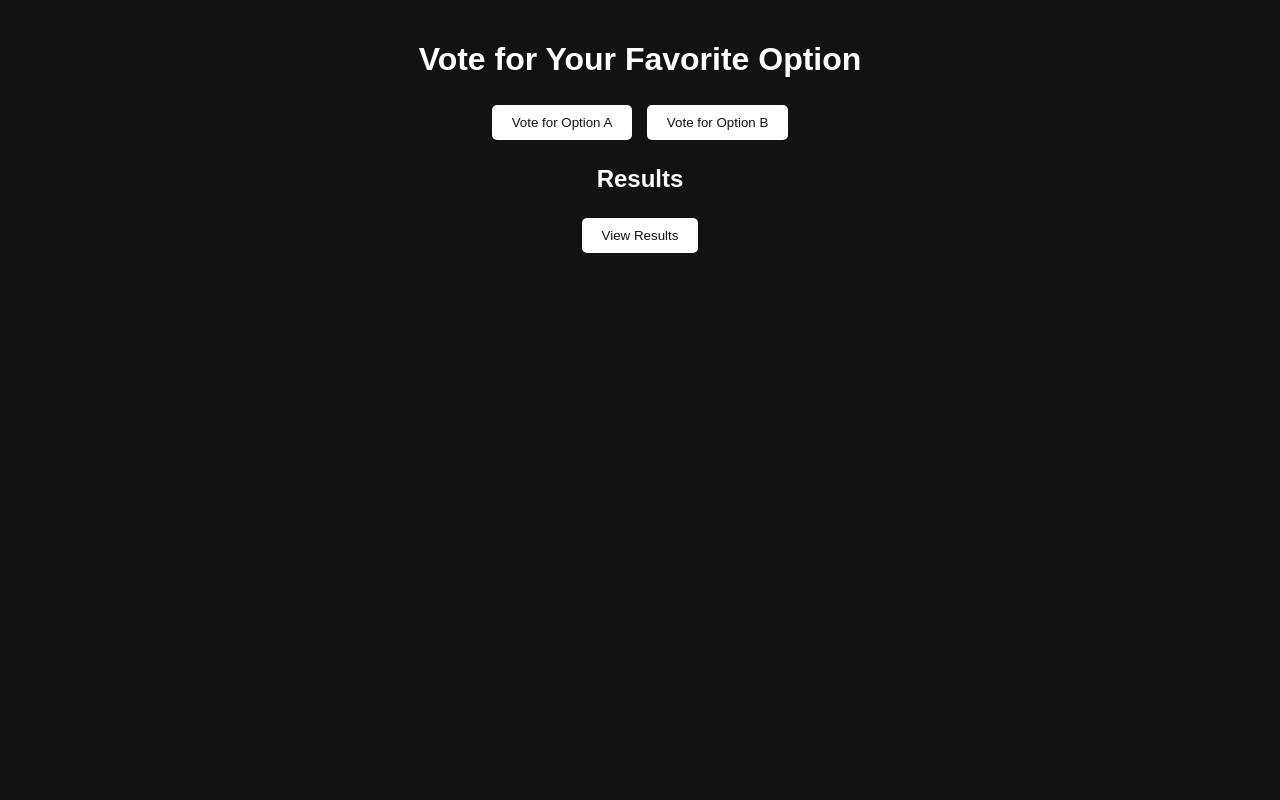
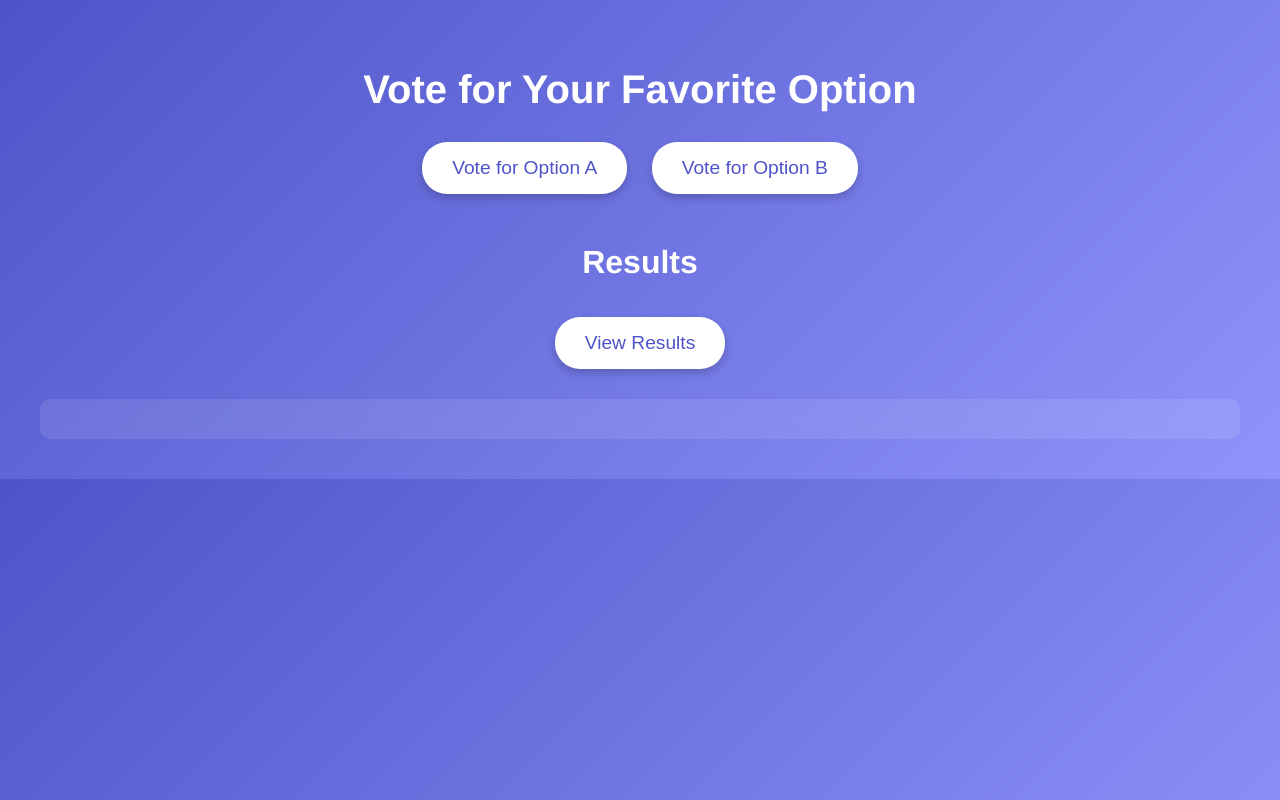
Before and after one commit to G-Aslan/voting-app, a website: page web-app/vote.html in a window 1280 px wide. Drawn offline with Linux system fonts and the light colour scheme.

Commit message:
Changed html file

```diff
--- a/web-app/vote.html
+++ b/web-app/vote.html
@@ -6,29 +6,64 @@
     <title>Vote App</title>
     <style>
         body {
-            background-color: #121212;
+            background: linear-gradient(135deg, #4e54c8, #8f94fb);
             color: #ffffff;
-            font-family: Arial, sans-serif;
+            font-family: 'Helvetica Neue', sans-serif;
             text-align: center;
             margin: 0;
-            padding: 20px;
+            padding: 40px;
+            animation: fadeIn 0.5s;
         }
+
+        @keyframes fadeIn {
+            from { opacity: 0; }
+            to { opacity: 1; }
+        }
+
+        h1 {
+            font-size: 2.5rem;
+            margin-bottom: 20px;
+        }
+
         button {
             background-color: #ffffff;
-            color: #121212;
+            color: #4e54c8;
             border: none;
-            border-radius: 5px;
-            padding: 10px 20px;
-            margin: 5px;
+            border-radius: 25px;
+            padding: 15px 30px;
+            margin: 10px;
             cursor: pointer;
-            transition: background-color 0.3s, color 0.3s;
+            font-size: 1.2rem;
+            box-shadow: 0 4px 8px rgba(0, 0, 0, 0.2);
+            transition: background-color 0.3s, transform 0.3s;
         }
+
         button:hover {
-            background-color: #cccccc;
-            color: #121212;
+            background-color: #f0f0f0;
+            transform: translateY(-2px);
         }
+
+        h2 {
+            margin-top: 40px;
+            font-size: 2rem;
+        }
+
         #results {
             margin-top: 20px;
+            padding: 20px;
+            border-radius: 10px;
+            background-color: rgba(255, 255, 255, 0.1);
+            backdrop-filter: blur(10px);
+        }
+
+        #results p {
+            font-size: 1.5rem;
+            margin: 10px 0;
+            transition: color 0.3s;
+        }
+
+        #results p:hover {
+            color: #ffa500;
         }
     </style>
     <script>
@@ -38,7 +73,12 @@
                 headers: { 'Content-Type': 'application/json' },
                 body: JSON.stringify({ vote: option }),
             }).then(response => {
-                alert('Vote submitted!');
+                if (response.ok) {
+                    alert('Vote submitted!');
+                    getResults(); // Refresh results after voting
+                } else {
+                    alert('Error submitting vote. Please try again.');
+                }
             });
         }
 
@@ -47,12 +87,15 @@
                 .then(response => response.json())
                 .then(data => {
                     const resultsDiv = document.getElementById('results');
-                    resultsDiv.innerHTML = '';
-                    for (const result of data) {
+                    resultsDiv.innerHTML = ''; // Clear previous results
+                    data.forEach(result => {
                         const p = document.createElement('p');
                         p.textContent = `${result.option}: ${result.count} votes`;
                         resultsDiv.appendChild(p);
-                    }
+                    });
+                })
+                .catch(error => {
+                    console.error('Error fetching results:', error);
                 });
         }
     </script>
```
